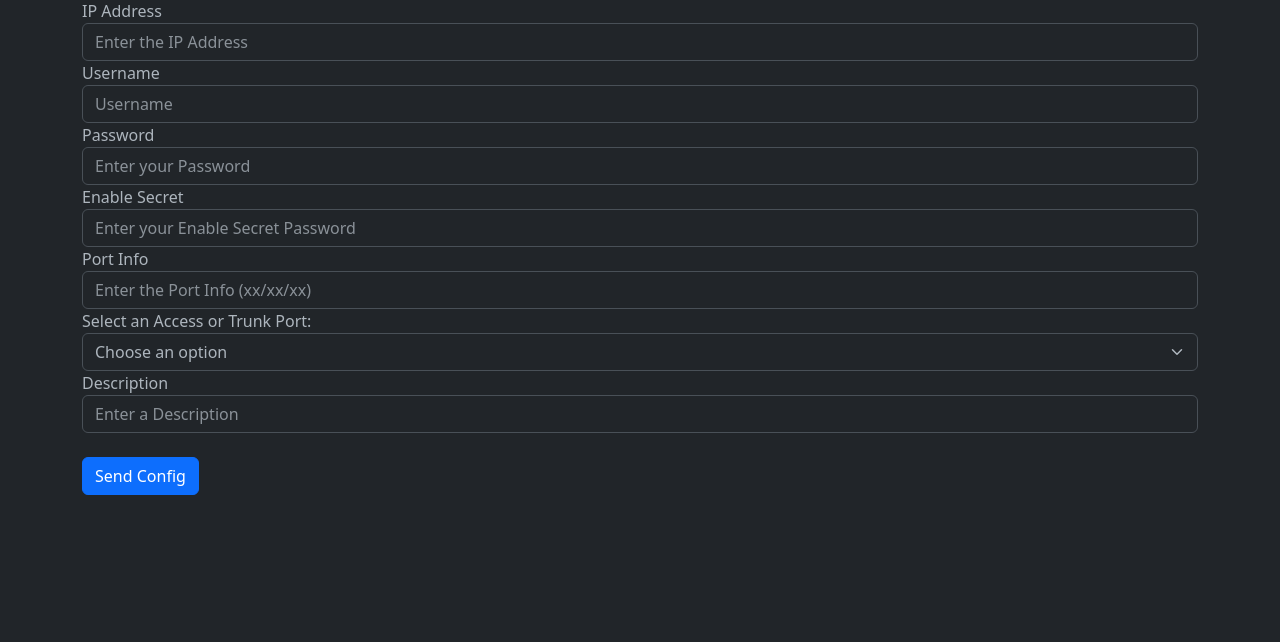
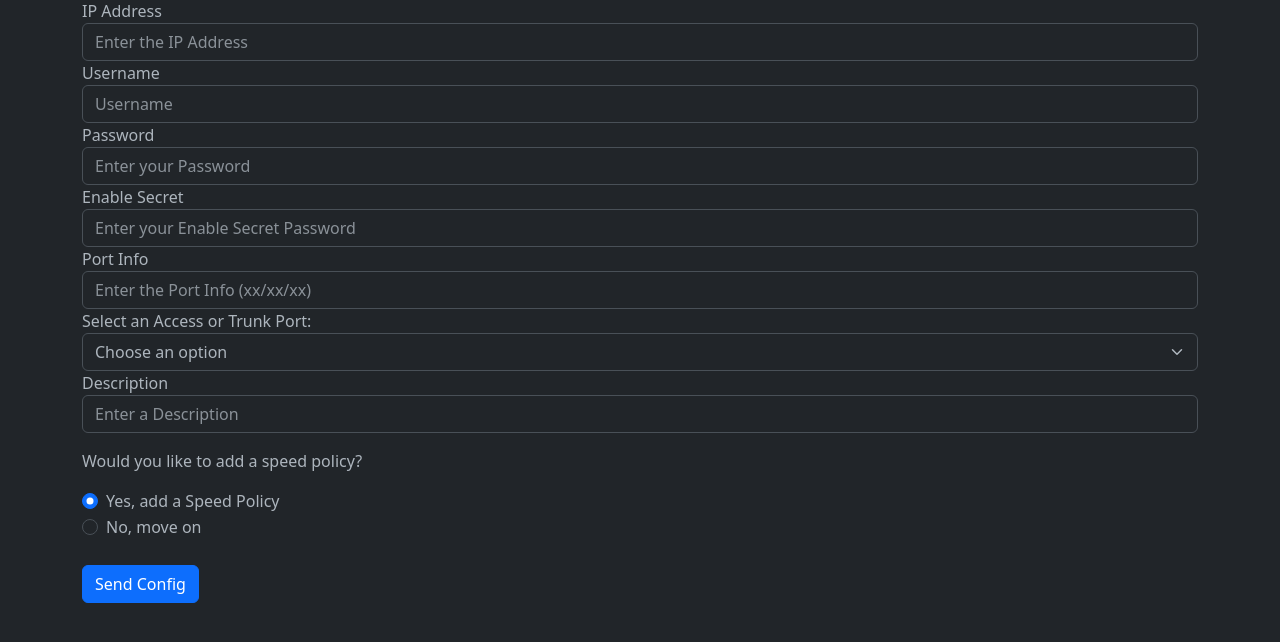
Before and after one commit to Nathan8044/PHASE_2, a Flask app: page /interfacechanges in a window 1280 px wide. Shown: the part 57-699 px from the top of the page. Run offline with Flask 3, Linux system fonts and the light colour scheme; some libraries are stand-ins or nearby versions.

Commit message:
Update interface_changes.html

```diff
--- a/templates/interface_changes.html
+++ b/templates/interface_changes.html
@@ -137,6 +137,22 @@
       <input type="text" class="form-control" id="description" name="description" aria-describedby="description"
         placeholder="Enter a Description">
     </div>
+    <div class="mt-3">
+      <p>Would you like to add a speed policy?</p>
+    </div>
+    <div class="form-check">
+      <input class="form-check-input" type="radio" name="exampleRadios" id="exampleRadios1" value="option1" checked>
+      <label class="form-check-label" for="exampleRadios1">
+        Yes, add a Speed Policy
+      </label>
+    </div>
+    <div class="form-check">
+      <input class="form-check-input" type="radio" name="exampleRadios" id="exampleRadios2" value="option2">
+      <label class="form-check-label" for="exampleRadios2">
+        No, move on
+      </label>
+    </div>
+
 
 
 
```
